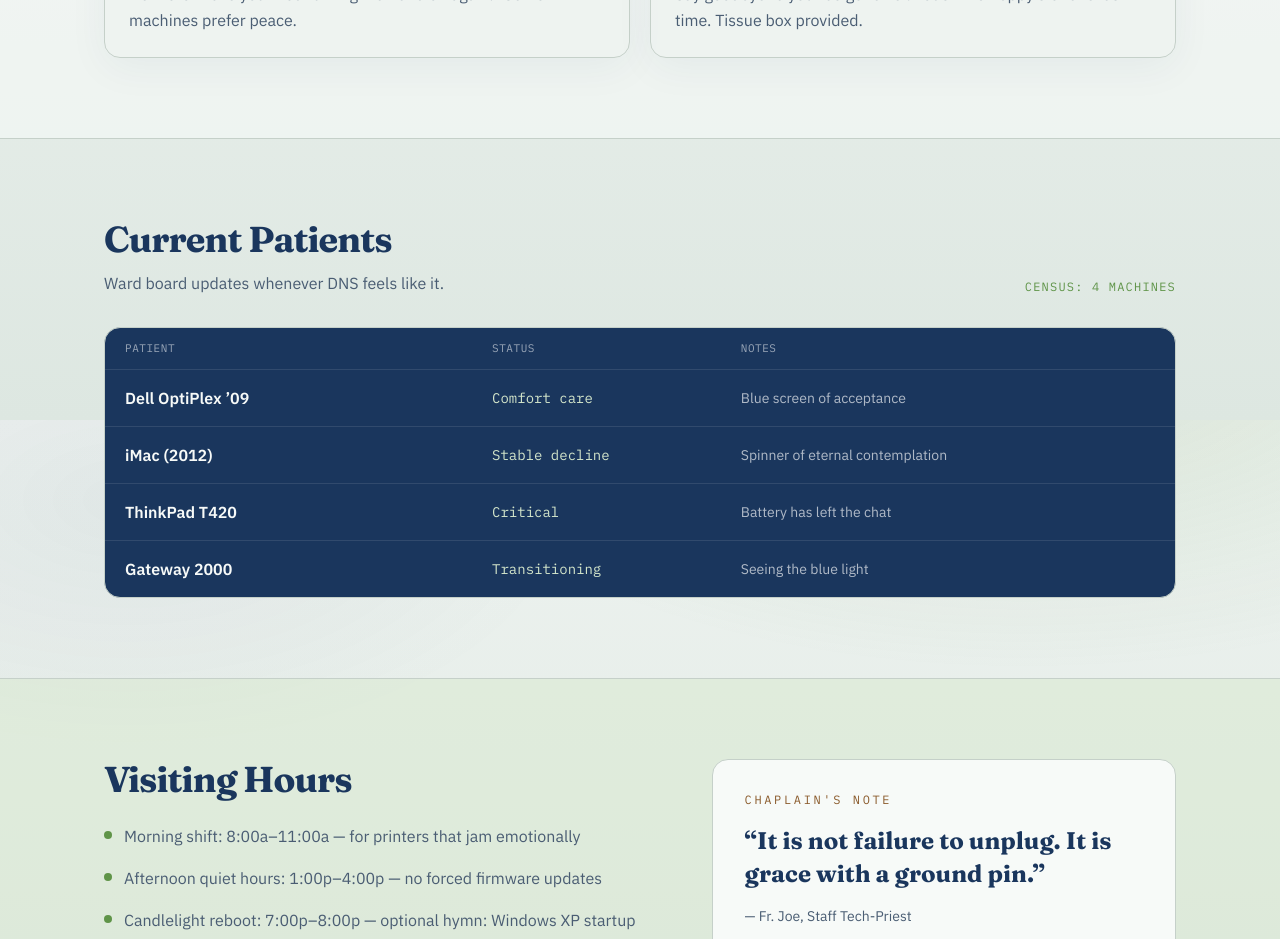
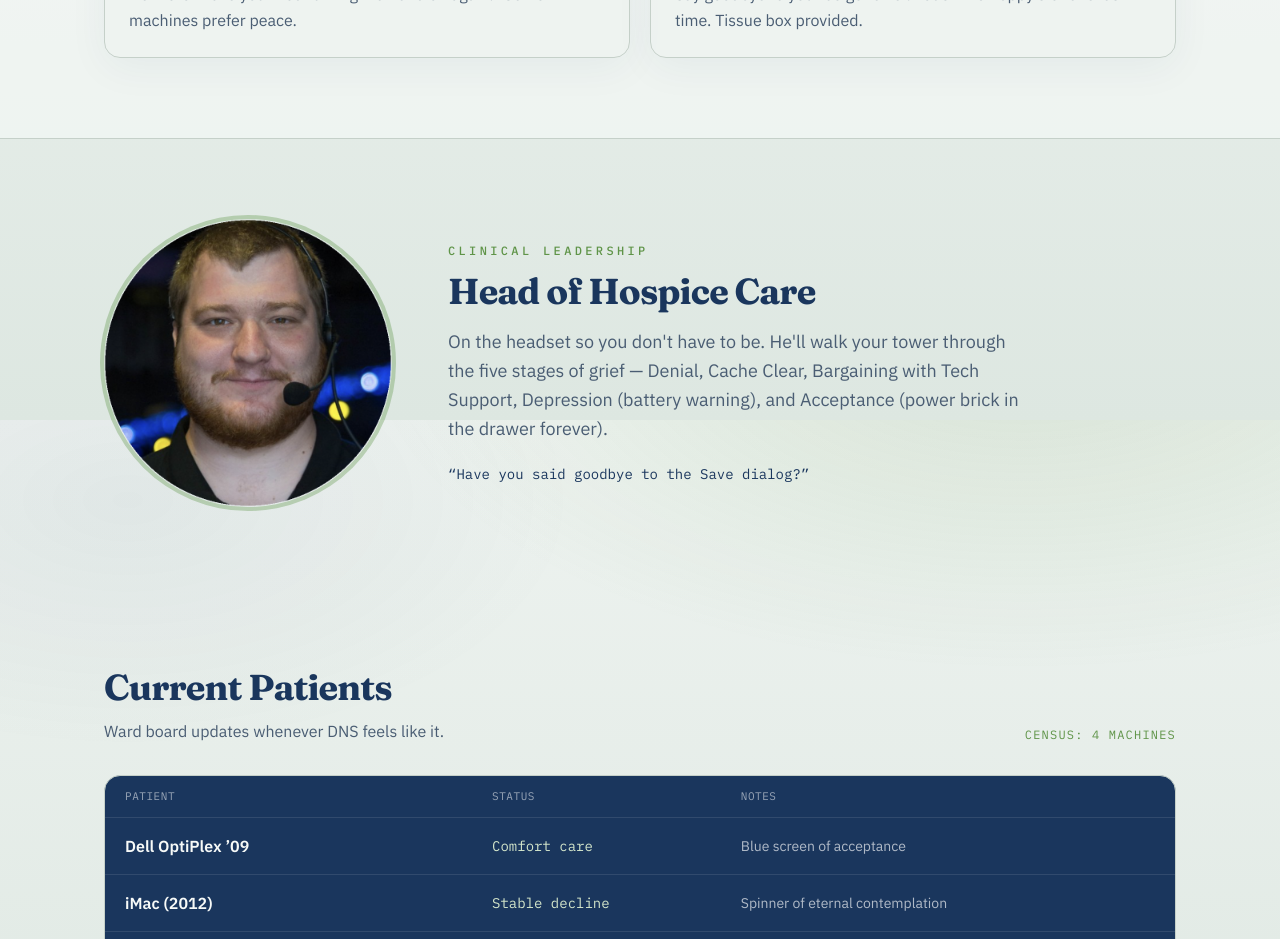
Before and after one commit to BadBraddA1/stjoes-computer-hospice, a Next.js app: page / in a window 1280 px wide. Shown: the part 1180-2119 px from the top of the page. Built offline with nearby package versions, Linux system fonts and the light colour scheme.

Commit message:
Add Head of Hospice Care portrait and leadership section.
Gives the meme site a face for clinical leadership alongside the continuum of care.

Co-authored-by: Cursor <cursoragent@cursor.com>

```diff
--- a/app/page.tsx
+++ b/app/page.tsx
@@ -124,6 +124,36 @@ export default function HomePage() {
                 <p className="mt-3 leading-relaxed text-muted">{service.copy}</p>
               </article>
             ))}
+          </div>
+        </div>
+      </section>
+
+      <section className="py-16 sm:py-20" id="leadership">
+        <div className="mx-auto grid max-w-6xl items-center gap-10 px-6 sm:grid-cols-[auto_1fr] sm:gap-14 sm:px-10">
+          <div className="mx-auto">
+            <Image
+              src="/head-of-care.png"
+              alt="Head of Hospice Care — bearded tech with a headset, ready for your machine’s last words"
+              width={288}
+              height={288}
+              className="h-56 w-56 rounded-full object-cover ring-4 ring-accent/35 sm:h-72 sm:w-72"
+            />
+          </div>
+          <div>
+            <p className="font-mono text-xs font-medium uppercase tracking-[0.28em] text-accent">
+              Clinical leadership
+            </p>
+            <h2 className="mt-3 font-[family-name:var(--font-display)] text-3xl font-bold tracking-tight sm:text-4xl">
+              Head of Hospice Care
+            </h2>
+            <p className="mt-4 max-w-xl text-lg leading-relaxed text-muted">
+              On the headset so you don&apos;t have to be. He&apos;ll walk your tower through the five stages
+              of grief — Denial, Cache Clear, Bargaining with Tech Support, Depression (battery
+              warning), and Acceptance (power brick in the drawer forever).
+            </p>
+            <p className="mt-5 font-mono text-sm text-ink">
+              “Have you said goodbye to the Save dialog?”
+            </p>
           </div>
         </div>
       </section>
```
Also changed, not shown: public/head-of-care.png (added), 1 other file (tests, documents, lock files or other folders).
